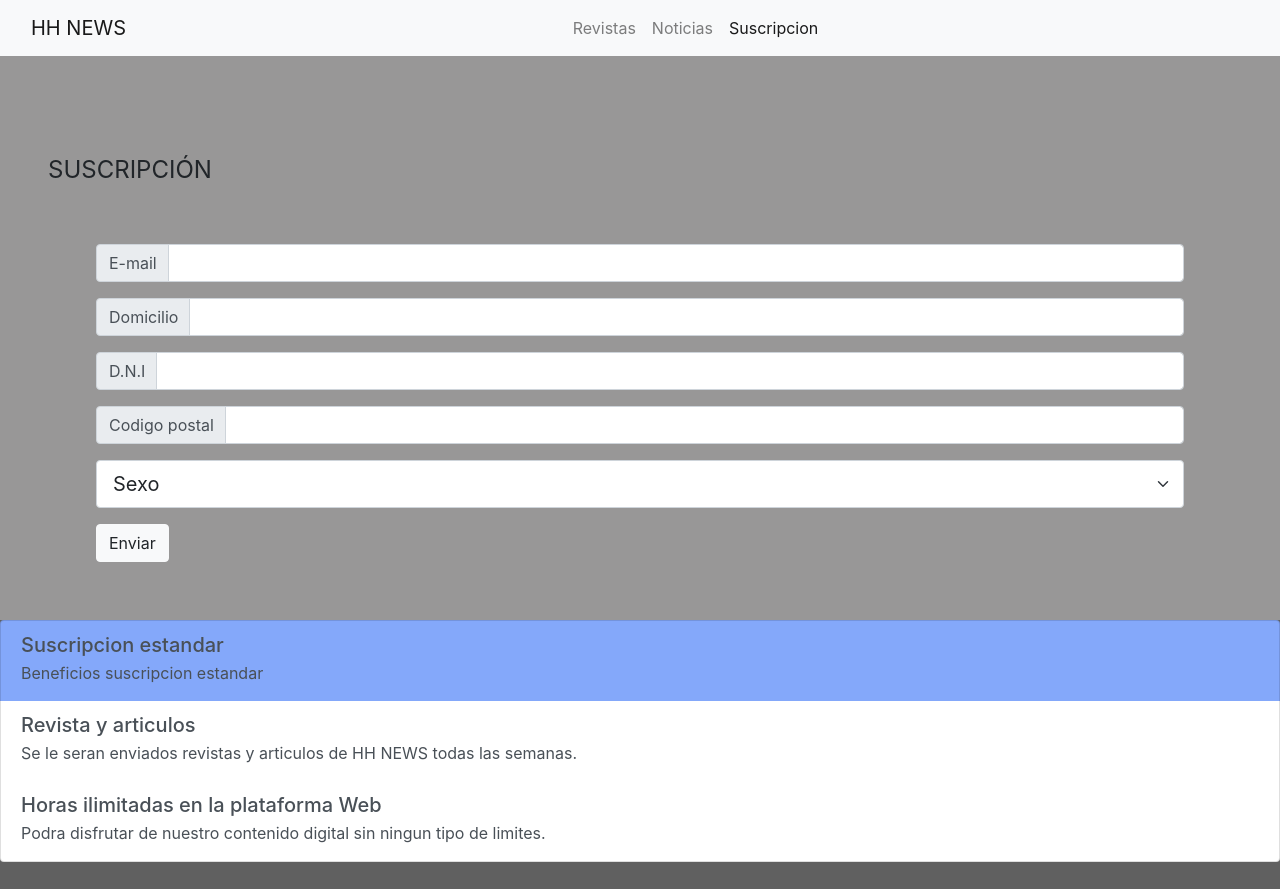
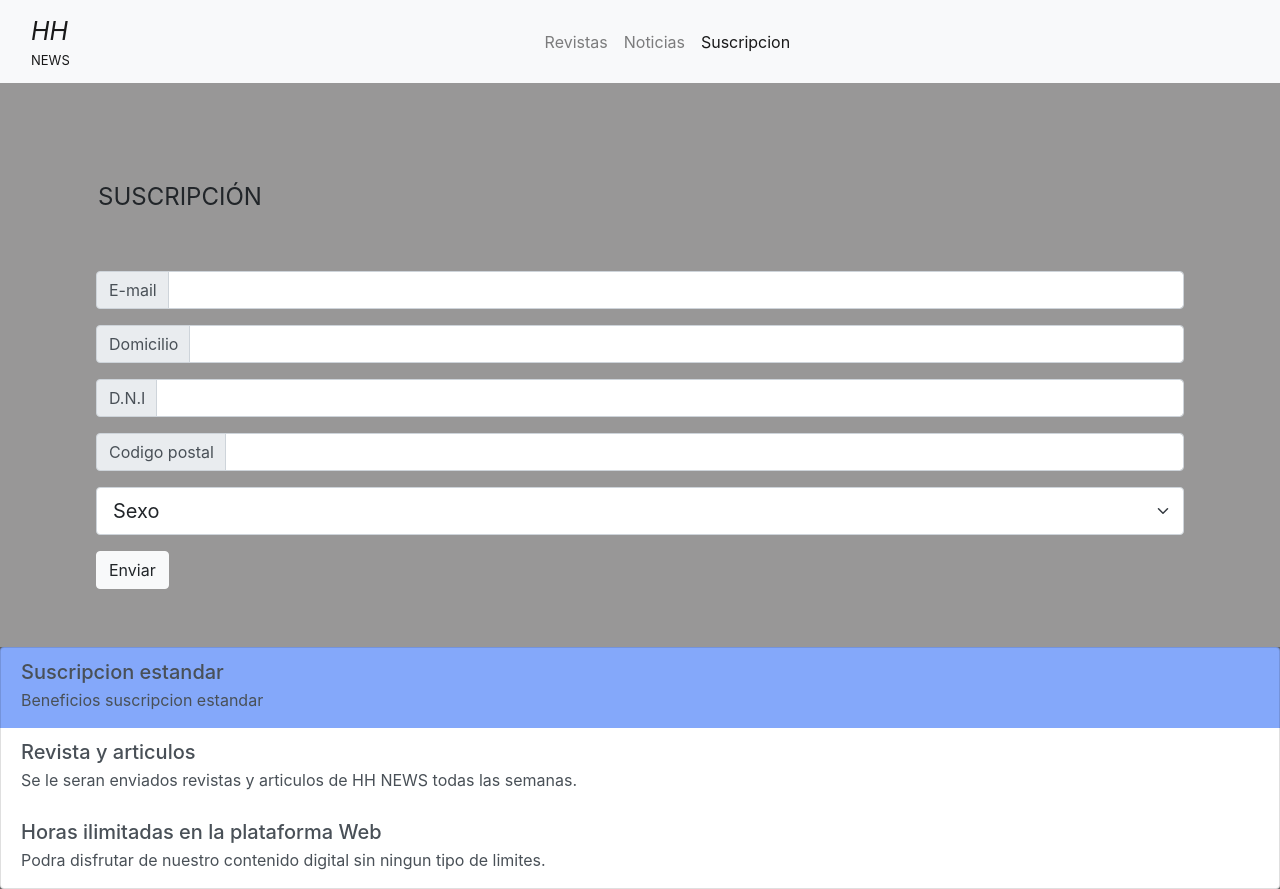
Before and after one commit to felipemiguelsainz/html-proyecto-web, a plain HTML site: page subs.html in a window 1280 px wide. Shown: the top 889 px of the page. Drawn offline with nearby package versions, Linux system fonts and the light colour scheme.

Commit message:
commit final master

```diff
--- a/css/pruebacss.css
+++ b/css/pruebacss.css
@@ -83,7 +83,8 @@ nav {
   background-color: #989797; }
 
 .fieldset__legend {
-  text-align: left; }
+  text-align: left;
+  margin-left: 50px; }
 
 .fieldset__suscripcion {
   text-align: center; }
@@ -161,6 +162,13 @@ footer a {
 .iframe__div {
   height: 800px; }
 
+.big__nav {
+  font-style: italic;
+  font-size: 25px; }
+
+.sm__nav {
+  font-size: 13px; }
+
 @media screen and (min-width: 0px) and (max-width: 768px) {
   .footer__ {
     text-align: center; }
--- a/scss/prueba.scss
+++ b/scss/prueba.scss
@@ -87,6 +87,7 @@ font-size: 40px;
 }
 .fieldset__legend{
 	text-align: left;
+  margin-left: 50px;
 }
 .fieldset__suscripcion{
 	text-align: center;
@@ -169,7 +170,13 @@ text-align: center;
 .iframe__div{
   height: 800px;
 }
-
+.big__nav{
+  font-style: italic;
+  font-size: 25px;
+}
+.sm__nav{
+  font-size: 13px;
+}
 
 @media screen and(min-width: 0px) and (max-width: 768px){
   .footer__{
--- a/subs.html
+++ b/subs.html
@@ -16,7 +16,7 @@
 <!--nav------------------------------------------------------------------------------------------------------------------------------------------->
  <nav class="navbar navbar-expand-lg navbar-light bg-light">
   <div class="container-fluid ">
-    <a class="navbar-brand" href="index.html">HH NEWS</a>
+    <a class="navbar-brand" href="index.html"><div class="big__nav">HH </div><div class="sm__nav">NEWS</div></a>
     <button class="navbar-toggler" type="button" data-bs-toggle="collapse" data-bs-target="#navbarSupportedContent" aria-controls="navbarSupportedContent" aria-expanded="false" aria-label="Toggle navigation">
       <span class="navbar-toggler-icon"></span>
     </button>
```
Also changed, not shown: attalcliente.html (+1 -1 lines), index.html (+1 -1 lines), noticias.html (+1 -1 lines), revistas.html (+1 -1 lines).
